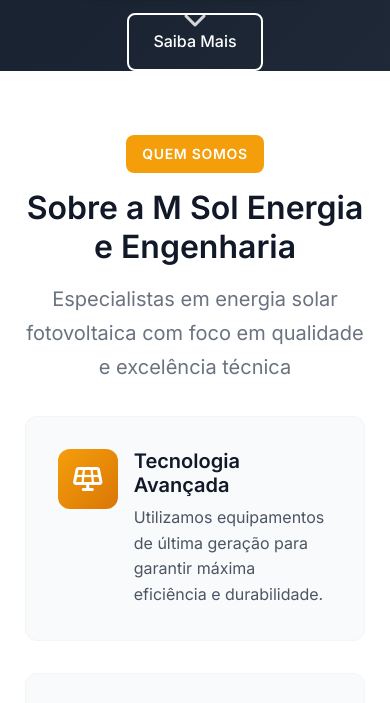
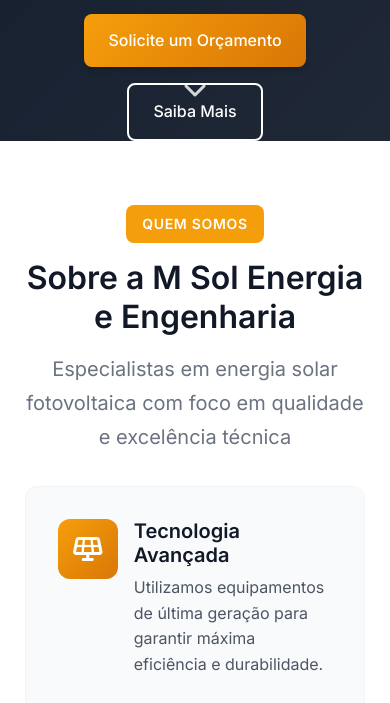
Before and after one commit to TarlanMarcos/msol-site, a plain HTML site: page index.html in a window 390 px wide. Shown: the part 881-1584 px from the top of the page. Drawn offline with Linux system fonts and the light colour scheme.

Commit message:
Update style.css
ajuste layout responsividade

```diff
--- a/style.css
+++ b/style.css
@@ -15,6 +15,10 @@ body {
   color: #1a1a1a;
   background: #ffffff;
   overflow-x: hidden;
+
+  /* >>> Correção para header fixo não cortar conteúdo <<< */
+  /* Valor inicial — o JS irá ajustar dinamicamente ao carregar/resize */
+  padding-top: 80px;
 }
 
 .container {
@@ -1062,3 +1066,10 @@ a:focus {
     padding: 2rem 0;
   }
 }
+
+/* Ajuste fino para telas pequenas (fallback CSS) */
+@media (max-width: 768px) {
+  body {
+    padding-top: 70px;
+  }
+}
```
